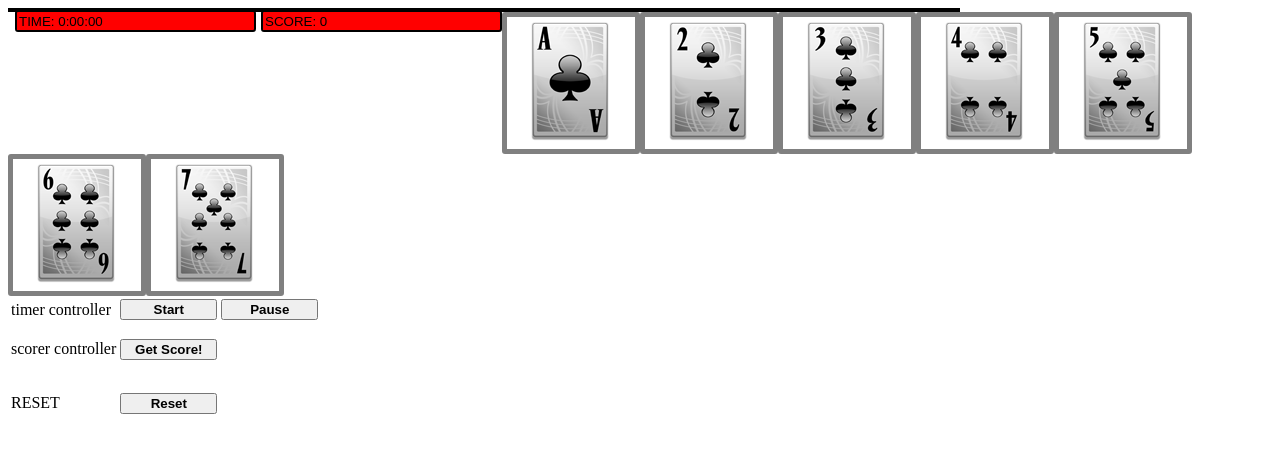
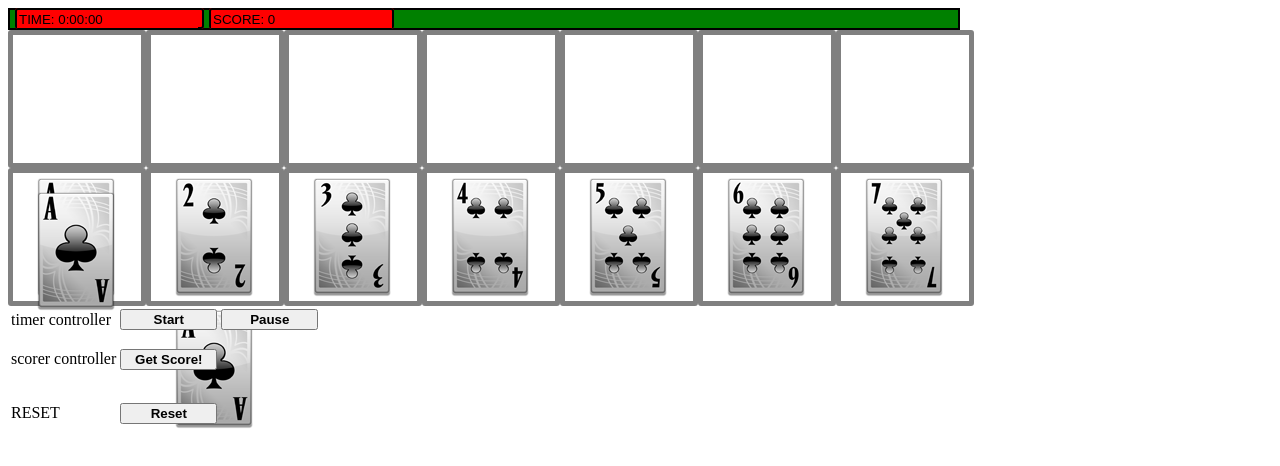
Before and after one commit to zli15/poker, a plain HTML site: page index.html in a window 1280 px wide. Drawn offline with nearby package versions, Linux system fonts and the light colour scheme.

Commit message:
position update

```diff
--- a/index.html
+++ b/index.html
@@ -27,30 +27,42 @@
 				border-radius: 3px;
 				background: red;
 				margin-left: 5px;
-				float: left;
+				display: inline;
 			}
 
 			.comp{
 				background: red;
 				border:none;
+
 			}
 
 			.cardblock{
 				width: 128px;
+				height: 128px;
 				border: 5px solid gray;
 				border-radius: 3px;
-				float: left;
+				float:left;
 			}
 
 			#controller{
 				clear: both;
+			}
+
+			#playarea{
+				width: 1000px;
+				clear: both;
+			}
+
+			.backcard{
+				position: relative;
+				top: -118px;
 			}
 		</style>
 	</head>
 	<body>
 		<div id="wrapper">
 			<div id="record" class="record">
-				<div id="timerframe" class="frame">
+				<div id="timerframe" class="frame" >
 					<input  id="timer" class="comp" value="TIME: 0:00:00" readonly="readonly" />
 				</div>
 				<div id="scoreframe" class="frame">
@@ -61,27 +73,29 @@
 			</div>
 			<div id="playarea">
 				<div id="headarea">
-					<div id="wcards">
+					<div class="cardblock" id="wcards">
 					</div>
-					<div id="draft">
+					<div class="cardblock" id="draft">
 					</div>
-					<div id="blank">
+					<div class="cardblock" id="blank">
 					</div>
-					<div id="heart">
+					<div class="cardblock" id="heart">
 					</div>
-					<div id="diamond">
+					<div class="cardblock" id="diamond">
 					</div>
-					<div id="spade">
+					<div class="cardblock" id="spade">
 					</div>
-					<div id="club">
+					<div class="cardblock" id="club">
 					</div>
 				</div>
-				<div id="mainarea">
+				<div id="mainarea" style = "width: 1000px;">
 					<div class="cardblock" id="c1">
-						<img src="img/CLBAce.png"/>
+						<img  src="img/CLBAce.png"/>
+						<img class = "backcard" src="img/CLBAce.png"/>
 					</div>
 					<div class="cardblock" id="c2" >
 						<img src="img/CLB02.png"/>
+						<img src="img/CLBAce.png"/>
 					</div>
 					<div class="cardblock" id="c3" >
 						<img src="img/CLB03.png"/>
```
